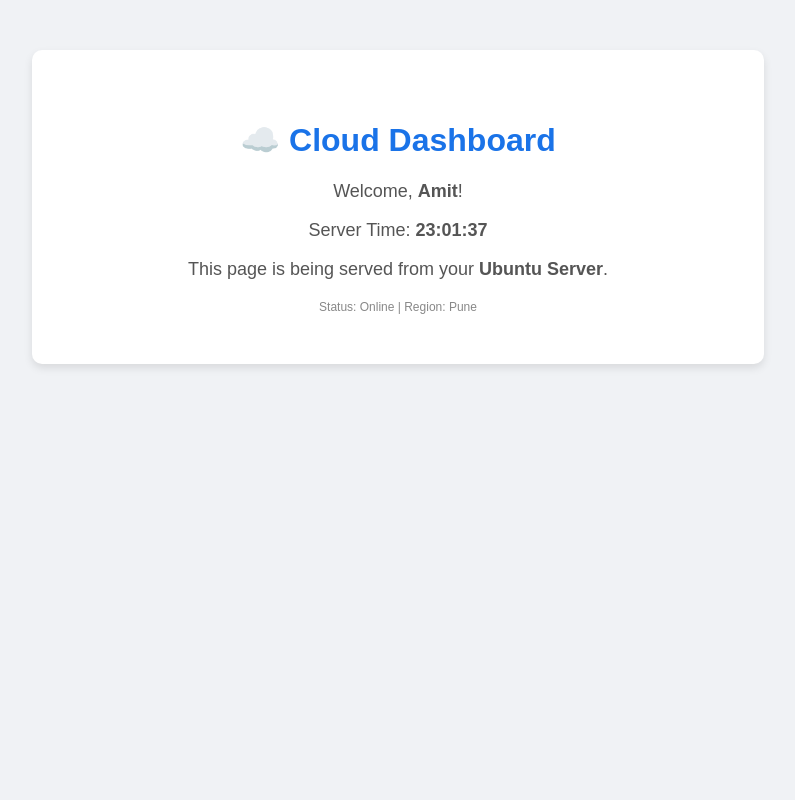
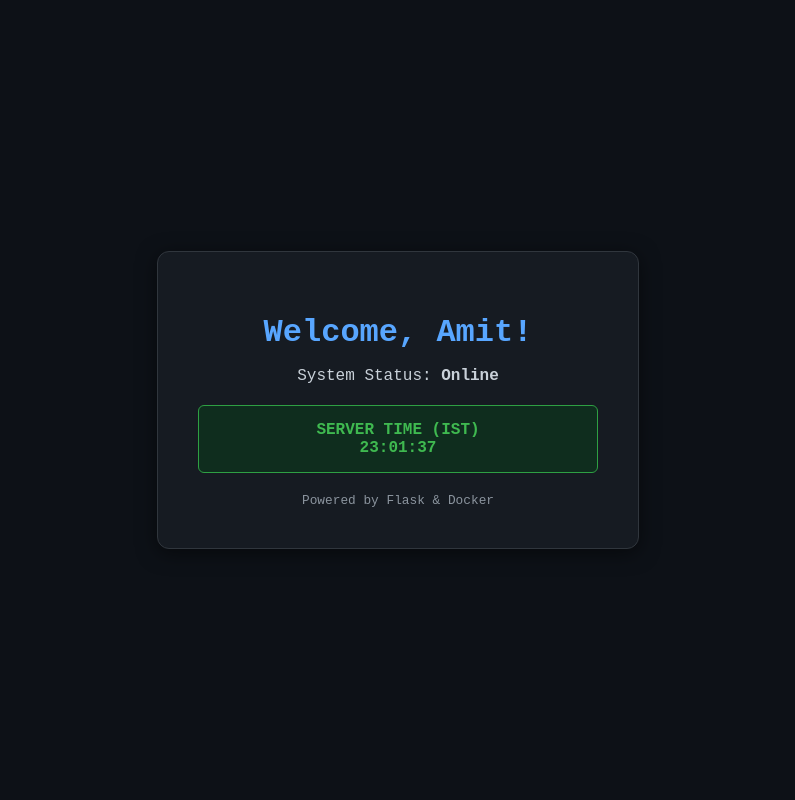
Before and after one commit to whatisname-infinity/flask-cloud-app, a Flask app: page / in a window 1280 px wide. Shown: the whole page, without its empty margins (242-1037 px from the left). Run offline with Flask 3, Linux system fonts and the light colour scheme.

Commit message:
Added CSS styling and Dark Mode dashboard

```diff
--- /dev/null
+++ b/static/css/style.css
@@ -0,0 +1,41 @@
+body {
+    background-color: #0d1117; /* GitHub Dark Mode Background */
+    color: #c9d1d9;            /* Soft White Text */
+    font-family: 'Courier New', Courier, monospace; /* Hacker Font */
+    display: flex;
+    justify-content: center;
+    align-items: center;
+    height: 100vh;
+    margin: 0;
+}
+
+.container {
+    background-color: #161b22; /* Slightly lighter card */
+    padding: 40px;
+    border-radius: 12px;
+    border: 1px solid #30363d;
+    box-shadow: 0 4px 20px rgba(0,0,0,0.5);
+    text-align: center;
+    width: 400px;
+}
+
+h1 {
+    color: #58a6ff; /* Blue Heading */
+    margin-bottom: 10px;
+}
+
+.status-box {
+    margin-top: 20px;
+    padding: 15px;
+    background-color: #0f2d1e; /* Dark Green bg */
+    border: 1px solid #2ea043; /* Green border */
+    border-radius: 6px;
+    color: #3fb950; /* Green text */
+    font-weight: bold;
+}
+
+.footer {
+    margin-top: 20px;
+    font-size: 0.8rem;
+    color: #8b949e;
+}
--- a/templates/index.html
+++ b/templates/index.html
@@ -1,22 +1,24 @@
 <!DOCTYPE html>
 <html>
 <head>
-    <title>Amit's Cloud Dashboard</title>
-    <style>
-        body { font-family: sans-serif; text-align: center; background-color: #f0f2f5; }
-        .container { background: white; padding: 50px; margin: 50px auto; width: 50%; border-radius: 10px; box-shadow: 0 4px 8px rgba(0,0,0,0.1); }
-        h1 { color: #1a73e8; }
-        p { color: #555; font-size: 18px; }
-        .footer { margin-top: 20px; font-size: 12px; color: #888; }
-    </style>
+    <title>Cloud Dashboard</title>
+    <link rel="stylesheet" href="{{ url_for('static', filename='css/style.css') }}">
 </head>
 <body>
+
     <div class="container">
-        <h1>☁️ Cloud Dashboard</h1>
-        <p>Welcome, <b>{{ user_name }}</b>!</p>
-        <p>Server Time: <b>{{ server_time }}</b></p>
-        <p>This page is being served from your <b>Ubuntu Server</b>.</p>
-        <div class="footer">Status: Online | Region: Pune</div>
+        <h1>Welcome, {{ user_name }}!</h1>
+        <p>System Status: <strong>Online</strong></p>
+
+        <div class="status-box">
+            SERVER TIME (IST)<br>
+            {{ server_time }}
+        </div>
+
+        <div class="footer">
+            Powered by Flask & Docker
+        </div>
     </div>
+
 </body>
 </html>
```
